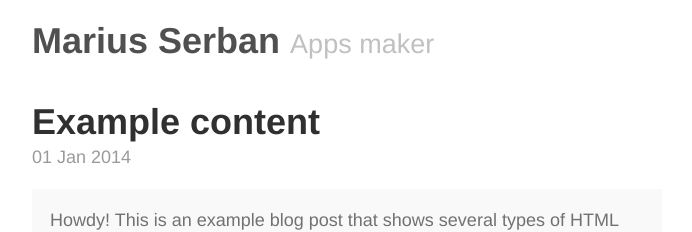
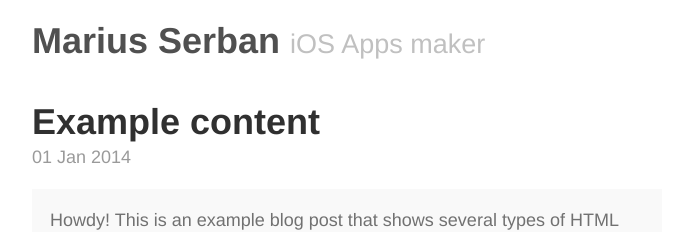
Before and after one commit to marius-serban/marius-serban, a Jekyll site: the page built from blog/index.html, in a window 1280 px wide and 900 px high. Shown: the top 232 px of the window, without its empty margins (293-985 px from the left). Built offline with Jekyll 4.4.1, drawn with Linux system fonts in a browser that asks for light colours; the list of posts is cut into pages by our own code.

Commit message:
corrections

```diff
--- a/_config.yml
+++ b/_config.yml
@@ -6,7 +6,7 @@ relative_permalinks: true
 
 # Setup
 title:               Marius Serban
-tagline:             Apps maker
+tagline:             iOS Apps maker
 url:                 http://www.serbanmarius.com/
 paginate:            1
 paginate_path:       "/blog/page:num/"
```
Also changed, not shown: index.md (+2 -2 lines).
